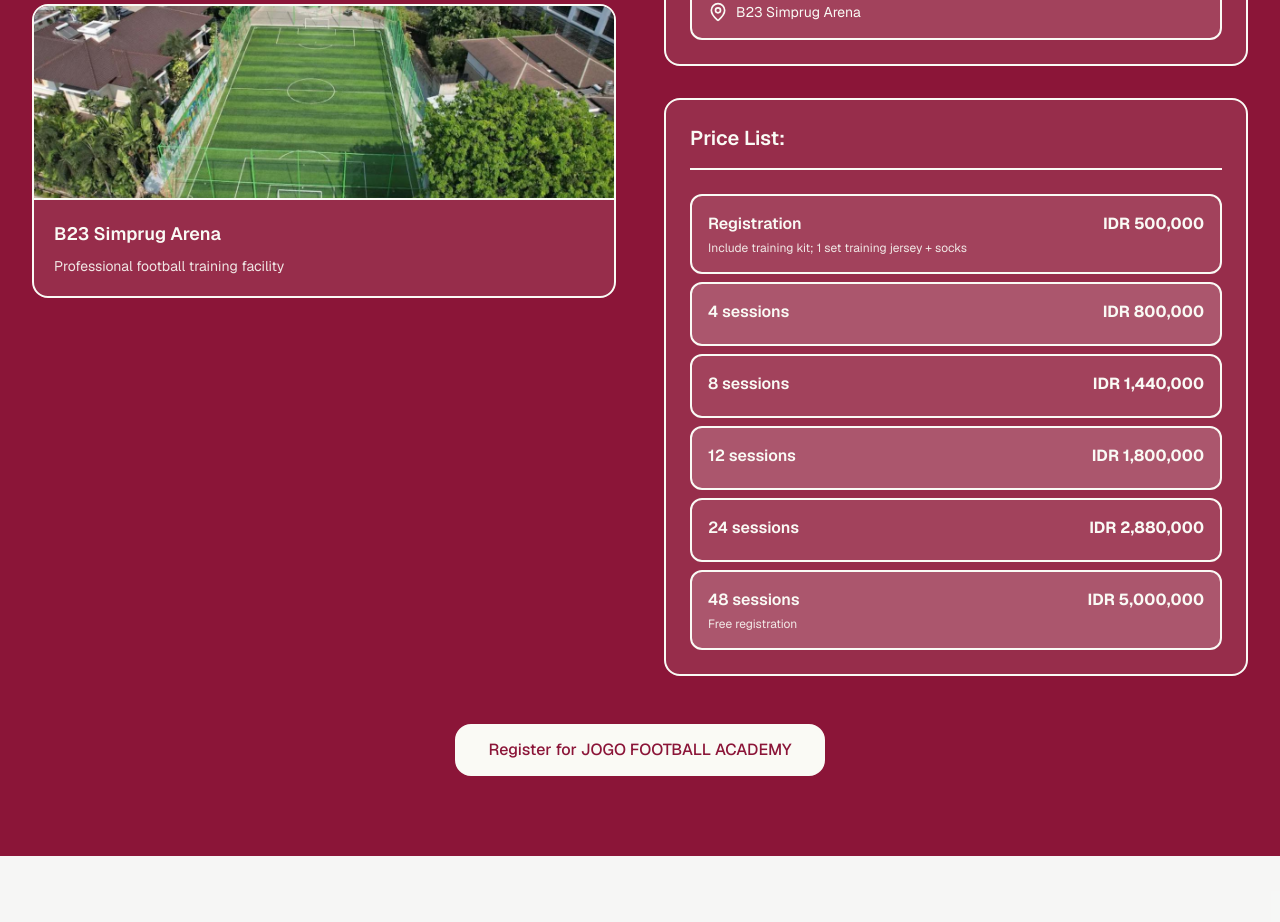
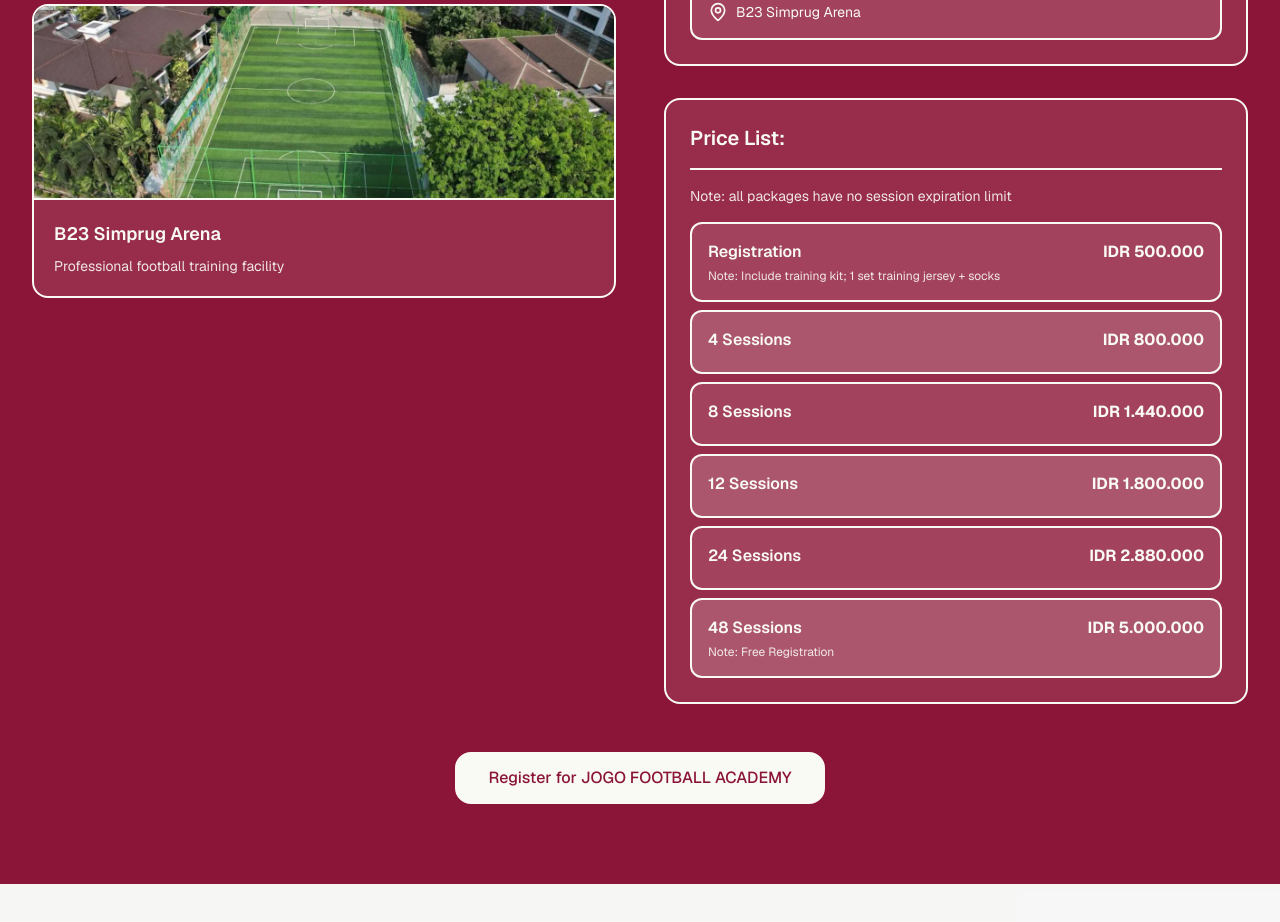
Before and after one commit to DrRhea/badailautasmara-web, a Next.js app: page / in a window 1280 px wide. Shown: the part 2158-3080 px from the top of the page. Built offline with nearby package versions, Linux system fonts and the light colour scheme.

Commit message:
Update price list Academy: format harga dengan titik, tambahkan note, perbaiki format package name

```diff
--- a/src/components/AcademySection.tsx
+++ b/src/components/AcademySection.tsx
@@ -24,12 +24,12 @@
 ];
 
 const pricing = [
-  { package: "Registration", price: "IDR 500,000", note: "Include training kit; 1 set training jersey + socks" },
-  { package: "4 sessions", price: "IDR 800,000", note: "" },
-  { package: "8 sessions", price: "IDR 1,440,000", note: "" },
-  { package: "12 sessions", price: "IDR 1,800,000", note: "" },
-  { package: "24 sessions", price: "IDR 2,880,000", note: "" },
-  { package: "48 sessions", price: "IDR 5,000,000", note: "Free registration" },
+  { package: "Registration", price: "IDR 500.000", note: "Note: Include training kit; 1 set training jersey + socks" },
+  { package: "4 Sessions", price: "IDR 800.000", note: "" },
+  { package: "8 Sessions", price: "IDR 1.440.000", note: "" },
+  { package: "12 Sessions", price: "IDR 1.800.000", note: "" },
+  { package: "24 Sessions", price: "IDR 2.880.000", note: "" },
+  { package: "48 Sessions", price: "IDR 5.000.000", note: "Note: Free Registration" },
 ];
 
 export default function AcademySection() {
@@ -212,9 +212,12 @@
               className="rounded-2xl p-6 border-2"
               style={{ backgroundColor: 'rgba(250, 250, 245, 0.1)', borderColor: '#FAFAF5' }}
             >
-              <h3 className="text-xl font-semibold mb-6 pb-4 border-b-2" style={{ color: '#FAFAF5', borderColor: '#FAFAF5' }}>
+              <h3 className="text-xl font-semibold mb-4 pb-4 border-b-2" style={{ color: '#FAFAF5', borderColor: '#FAFAF5' }}>
                 Price List:
               </h3>
+              <p className="text-sm mb-4" style={{ color: '#FAFAF5', opacity: 0.9 }}>
+                Note: all packages have no session expiration limit
+              </p>
               <div className="space-y-2">
                 {pricing.map((item, index) => (
                   <div
```
